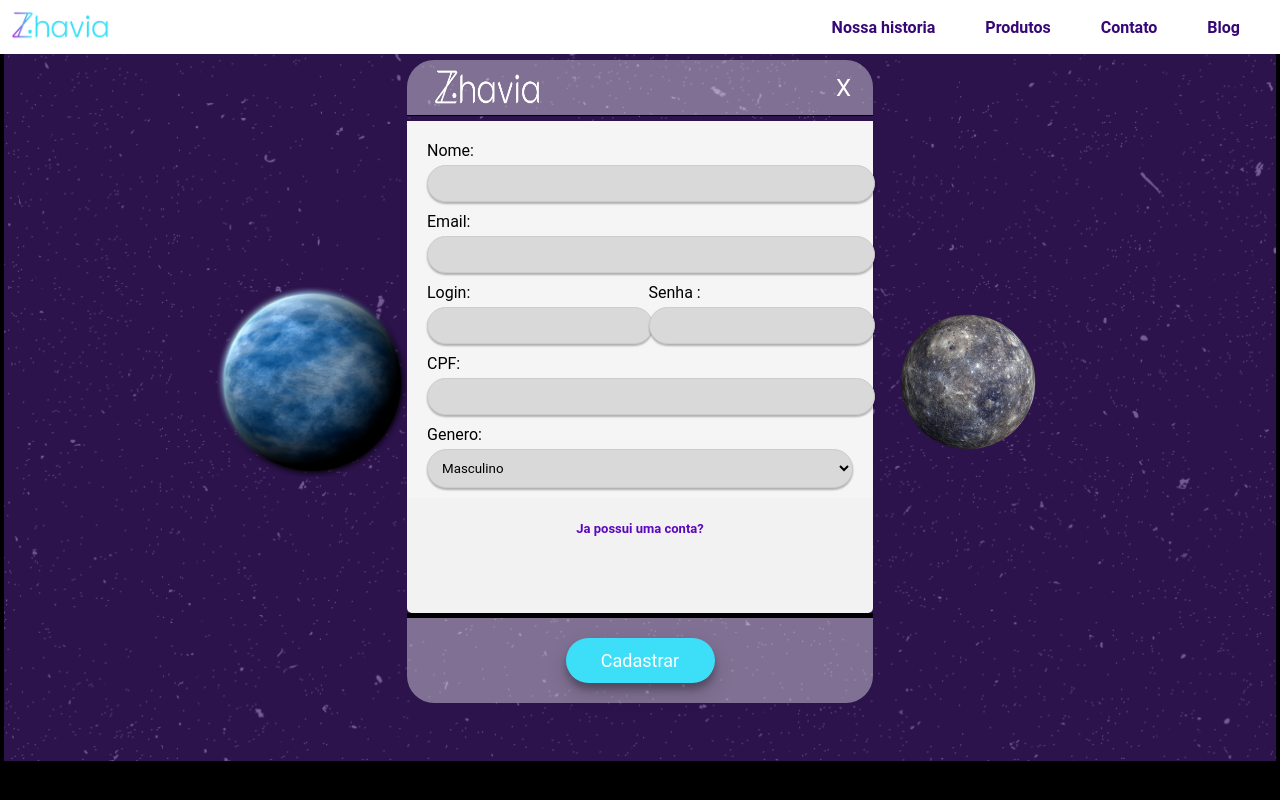
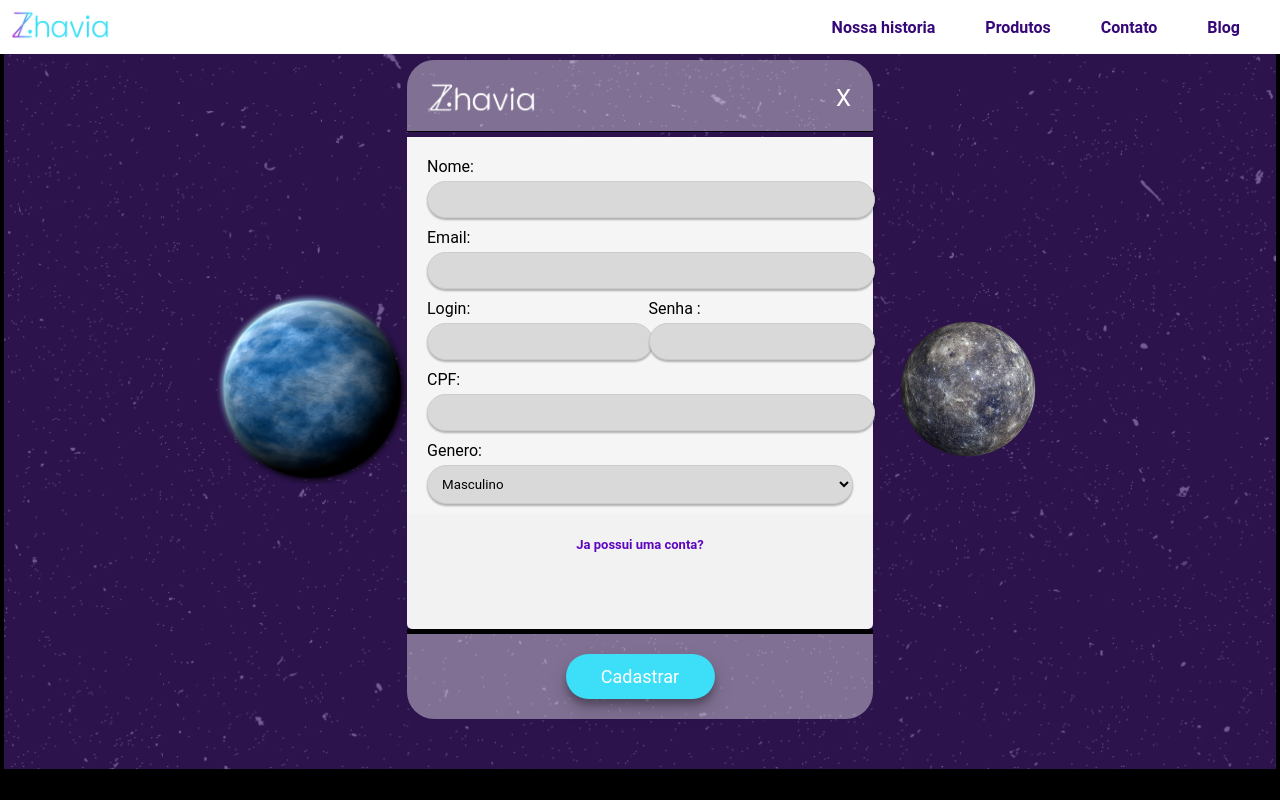
Before and after one commit to andrelsmelo/qa-test, a Next.js app: page / in a window 1280 px wide. Built offline with nearby package versions, Linux system fonts and the light colour scheme.

Commit message:
update style

```diff
--- a/src/app/globals.css
+++ b/src/app/globals.css
@@ -58,7 +58,6 @@ body {
 
 .form-header {
   display: flex;
-  /* justify-content: flex-start; */
   margin-bottom: 5px;
   border-bottom: 1px solid black;
   background-color: rgba(255, 255, 255, 0.4);
@@ -69,8 +68,10 @@ body {
 }
 
 .form-header > img {
+  height: auto;
   margin-left: 20px;
-  padding: 5px;
+  padding-top: 20px;
+  padding-bottom: 15px;
 }
 
 .form-header a {
@@ -80,6 +81,8 @@ body {
   font-size: 24px;
   color: white;
   text-decoration: none;
+  padding-top: 20px;
+  padding-bottom: 15px;
 }
 
 .form-body {
```
